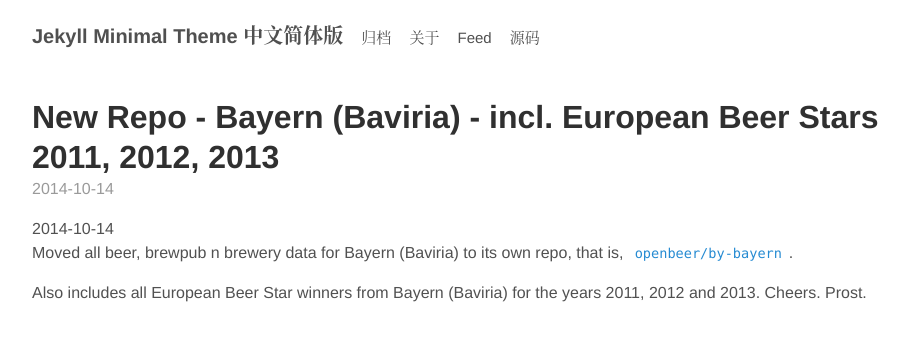
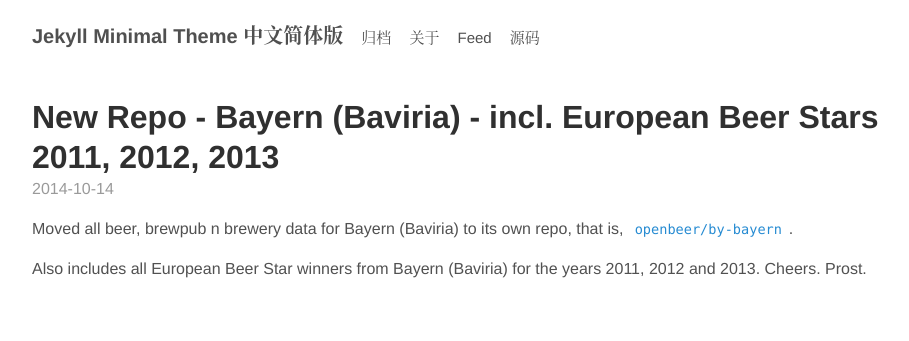
Before and after one commit to gledos/jekyll-minimal-theme-zh-cmn-hans, a Jekyll site: the page built from _posts/2014-10-14-new-repo-baviria-bayern.md, in a window 1280 px wide. Shown: the top 341 px of the page, without its empty margins (168-1077 px from the left). Built offline with Jekyll 4.4.1, drawn with Linux system fonts in a browser that asks for light colours.

Commit message:
修改了原本的时间格式，无需在yaml头文件中加入date数据，直接使用文件命名中的时间

```diff
--- a/_layouts/post.html
+++ b/_layouts/post.html
@@ -6,6 +6,5 @@ layout: default
   <h1 class='post-title'>{{ page.title }}</h1>
   {% assign sinple_path_date = page.path | remove: "_posts/" | split: "-" %}
   <div class="post-date">{{ sinple_path_date[0] | append: "-" | append: sinple_path_date[1] | append: "-" | append: sinple_path_date[2] | date: "%F" }}</div>
-  <div class="post-date233">{{ page.path | date: "%F" }}</div>
   {{ content }}
 </article>
```
